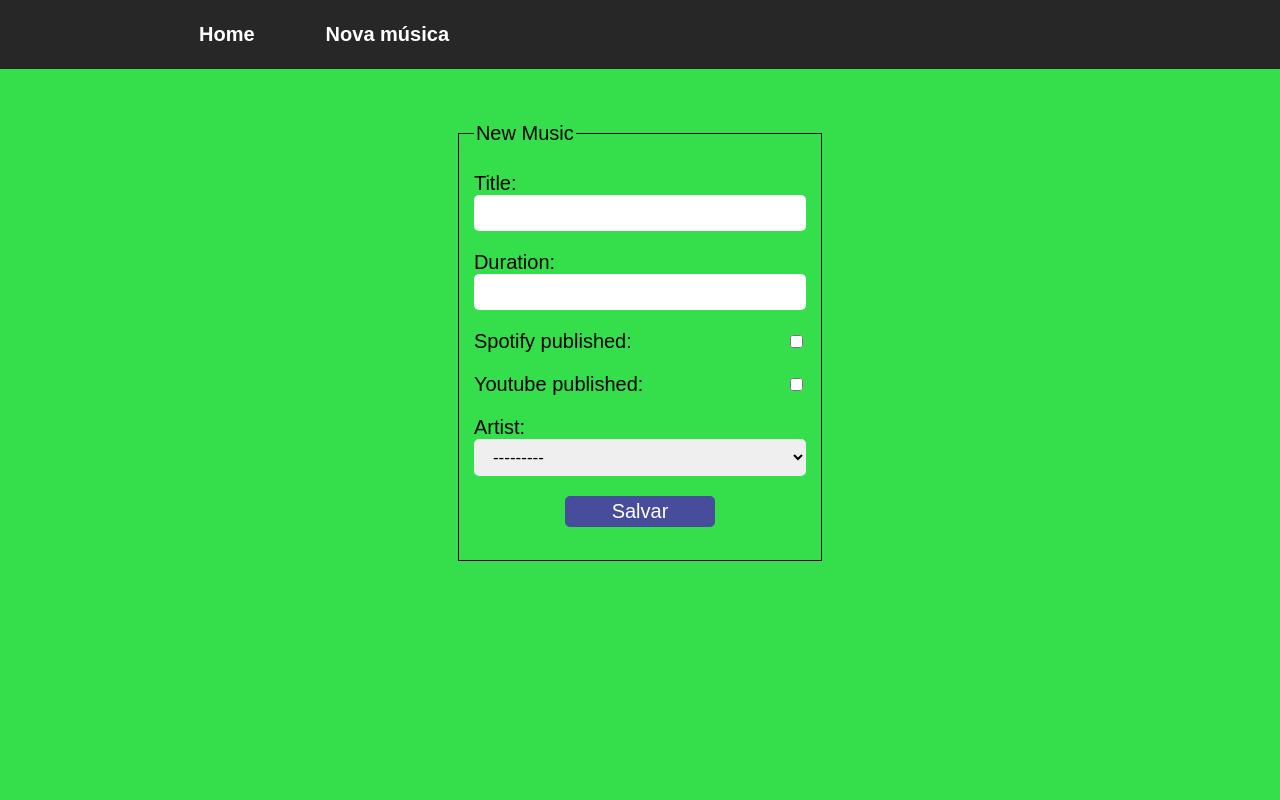
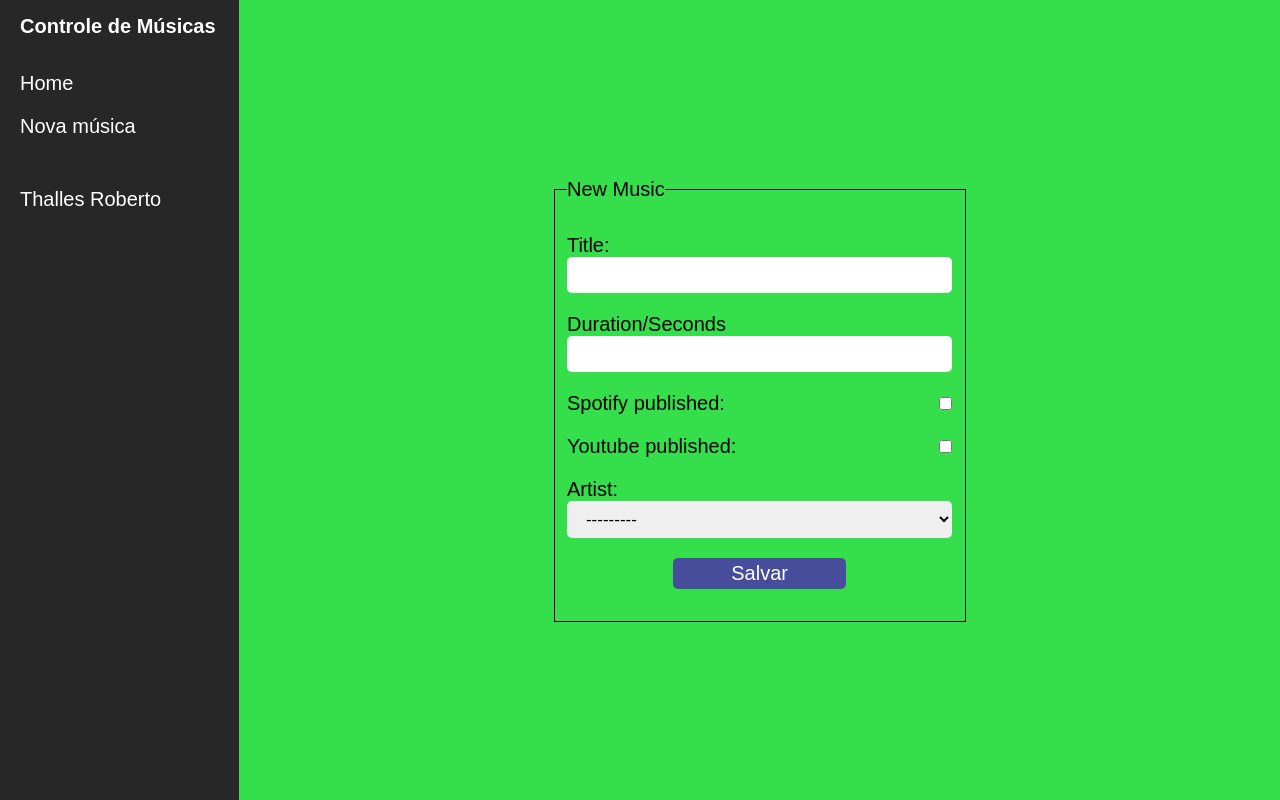
Before and after one commit to diogoss120/musics-control-with-django, a Django app: page /new/ in a window 1280 px wide. Run offline with Django 3.2, Linux system fonts and the light colour scheme; data comes from the database, SQL or seed files in the repository; both versions use the stored data as it was after the commit.

Commit message:
finalizando o projeto

```diff
--- a/musics/models.py
+++ b/musics/models.py
@@ -5,7 +5,7 @@ class Artist(models.Model):
     name = models.CharField(max_length=30)
     date_joined = models.DateTimeField()
 
-    def get_songs(self):
+    def get_songs(self) -> dict:
         conexao = sqlite3.connect('./db.sqlite3')
         cursor = conexao.cursor()
         cursor.execute("select * from musics_song where artist_id = "+str(self.id)+";")
@@ -23,7 +23,7 @@ class Artist(models.Model):
 
         return musics
 
-    def __str__(self):
+    def __str__(self) -> str:
         return self.name
 
     class Meta:
@@ -37,7 +37,7 @@ class Song(models.Model):
     youtube_published = models.BooleanField()
     artist = models.ForeignKey(Artist, on_delete=models.CASCADE)
 
-    def __str__(self):
+    def __str__(self) -> str:
         return self.title
 
     class Meta:
--- a/musics/static/css/style.css
+++ b/musics/static/css/style.css
@@ -1,49 +1,62 @@
-html, body {
-    margin: 0;
-    padding: 0;
+html,
+body {
     font-family: Arial, Helvetica, sans-serif;
     font-size: 20px;
-    /*height: 100%;*/
+    height: 100%;
     background-color: rgb(53, 223, 75);
 }
 
 * {
+    margin: 0;
+    padding: 0;
     box-sizing: border-box;
 }
 
-header {
+body {
+    display: flex;
+    flex-direction: row;
+}
+
+.barra {
+    overflow: auto;
     background: rgb(39, 39, 39);
+    width: 250px;
+    height: 100%;
+}
+
+.barra div {
+    padding: 15px 0 0 20px;
+}
+
+.barra div span {
+    text-align: center;
+    color: white;
+    font-weight: 700;
+}
+
+.container {
+    overflow: auto;
+    width: 85%;
+    height: 100%;
     display: flex;
-    justify-content: space-around;
-    flex-direction: row;
+    justify-content: center;
     align-items: center;
-    flex-wrap: wrap;
-    font-weight: 600;
+}
+
+li {
+    list-style: none;
+    /* superior | direita | inferior | esquerda */
+    padding: 10px 0 10px 20px;
+    cursor: pointer;
     color: white;
 }
 
-header {
-    padding: 8px;
+li:hover {
+    background: #000;
 }
 
-
-.geral{
-    height: 80%;
-}
-
-.container {
-    height: 82%;
-    display: flex;
-    justify-content: center;
-    align-items: center;
-    flex-direction: column;
-}
-.geral{
+ul {
     padding: 10% 0;
-}
-
-.form {
-    padding: 3% 0;
 }
 
 table {
@@ -55,7 +68,10 @@ table caption {
     font-weight: 700;
 }
 
-table, th, td, tr {
+table,
+th,
+td,
+tr {
     width: auto;
     border: 2px solid rgb(0, 0, 0);
     border-collapse: collapse;
@@ -67,14 +83,15 @@ table th {
     background-color: rgb(31, 172, 50);
 }
 
-.tr-artist:hover, .musics:hover {
+.tr-artist:hover,
+.musics:hover {
     background-color: rgb(0, 0, 0);
     cursor: pointer;
     color: white;
 }
 
 form {
-    min-width: 360px;
+    min-width: 400px;
     border: none;
     padding: 15px;
     background-color: inherit;
@@ -82,7 +99,9 @@ form {
     font-weight: 500;
 }
 
-form p, .buttons, .links{
+form p,
+.buttons,
+.links {
     display: flex;
     justify-content: space-between;
     flex-direction: row;
@@ -91,7 +110,9 @@ form p, .buttons, .links{
     margin: 20px 0;
 }
 
-form p select, form p input[type='text'], form p input[type="number"] {
+form p select,
+form p input[type='text'],
+form p input[type="number"] {
     padding: 8px 15px;
     outline: none;
     border: none;
@@ -101,15 +122,19 @@ form p select, form p input[type='text'], form p input[type="number"] {
     font-size: 17px;
 }
 
-form p.checkbox, form p.checkbox > *{
+form p.checkbox,
+form p.checkbox>* {
     cursor: pointer;
 }
 
 fieldset {
     border: 1px solid #000;
+    box-sizing: content-box;
+    padding: 3%;
 }
 
-.btnSubmit, .btnDelete {
+.btnSubmit,
+.btnDelete {
     cursor: pointer;
     min-width: 45%;
     background-color: rgb(71, 77, 155);
@@ -126,7 +151,8 @@ fieldset {
     background-color: rgb(131, 27, 27);
 }
 
-.buttons, .links {
+.buttons,
+.links {
     justify-content: space-around;
 }
 
@@ -136,30 +162,11 @@ a {
     text-decoration: none;
 }
 
-.cabecalho{
-    display: flex;
-    justify-content: space-between;
-    flex-direction: row;
-    align-items: center;
-    flex-wrap: wrap;
-    min-width: 250px;
-    text-align: left;
-    padding: 0;
-    margin: 15px 0;
+#url_new_song {
+    margin-bottom: 30px;
 }
 
-.title {
-    min-width: 250px;
-    text-align: right;
-    font-weight: 300;
-    font-size: 20px;
-}
-
-.cabecalho li{
-    list-style-type: none;
-}
-
-@media  (max-width: 400px){
+@media (max-width: 400px) {
     table {
         min-width: 150px;
     }
@@ -169,7 +176,10 @@ a {
         font-weight: 700;
     }
 
-    table, th, td, tr {
+    table,
+    th,
+    td,
+    tr {
         width: auto;
         border: 2px solid rgb(0, 0, 0);
         border-collapse: collapse;
--- /dev/null
+++ b/musics/static/javascript/base.js
@@ -0,0 +1,23 @@
+class Base{
+    constructor(){
+        this.events();
+    }
+
+    events(){
+        document.querySelectorAll('li.artist').forEach(el => {
+            el.addEventListener('click', e => {
+                window.location.href = `http://127.0.0.1:8000/musics/${el.dataset.id}`;
+            })
+        });
+
+        document.getElementById('url_new_song').addEventListener('click', () => {
+            window.location.href = `http://127.0.0.1:8000/new`;
+        });
+
+        document.getElementById('url_home').addEventListener('click', () => {
+            window.location.href = `http://127.0.0.1:8000`;
+        });
+    }
+}
+
+let base = new Base();
--- a/musics/static/javascript/form.js
+++ b/musics/static/javascript/form.js
@@ -5,47 +5,66 @@ class Form {
         this.form = document.querySelector('form');
         this.validacaoForm();
         this.eventosCheckbox();
+        this.ajustes();
     }
 
     validacaoForm() {
+        let msgSuccess = 'Música adicionada com sucesso!';
 
         if (this.btnDelete) {
 
-            this.btnDelete.addEventListener('click', e => {
+            msgSuccess = 'Música alterada com sucesso!';
+            this.btnDelete.addEventListener('click', event => {
                 let id = this.form.dataset.idmusic;
                 window.location.href = `http://127.0.0.1:8000/delete/${id}`;
                 alert('Música apagada com sucesso!');
             });
 
-            this.btnSubmit.addEventListener('click', e => {
+        }
 
-                if (this.formValido()) {
-                    alert('Música alterada com sucesso!');
-                } else {
-                    e.preventDefault()
-                }
-            });
+        this.btnSubmit.addEventListener('click', event => {
 
-        } else {
-            this.btnSubmit.addEventListener('click', e => {
-                alert('Música adicionada com sucesso!');
-            });
-        }
+            if (this.formValido(event)) {
+                alert(msgSuccess);
+            }
+
+        });
+
     }
 
-    formValido() {
+    ajustes(){
+        document.querySelector('label[for="id_duration"]').innerHTML = `Duration/Seconds`;
+    }
+
+    formValido(event) {
         let formValido = true;
-        this.form.querySelectorAll('input[type="text"], input[type="number"], select').forEach(el => {
+
+        this.form.querySelectorAll('input[type="text"]').forEach(el => {
 
             if (el.value == '') {
                 formValido = false;
             }
 
-            if (el.type == 'number' && parseInt(el.value) < 60) {
+        });
+
+        this.form.querySelectorAll('input[type="number"]').forEach(el => {
+            if (parseInt(el.value) < 60) {
+                event.preventDefault()
                 formValido = false;
-                alert('Não existe uma música com esse tempo de duração')
+                alert('Música com tempo de duração muito curto\nTem que ter acima de 1 minuto')
+            } else if (el.value == '') {
+                formValido = false;
             }
         });
+
+        this.form.querySelectorAll('select').forEach(el => {
+
+            if (el.value == '') {
+                formValido = false;
+            }
+
+        });
+
         return formValido;
     }
 
--- a/musics/static/javascript/home.js
+++ /dev/null
@@ -1,5 +0,0 @@
-document.querySelectorAll('.tr-artist').forEach(function (el) {
-    el.addEventListener('click', e => {
-        window.location.href = `http://127.0.0.1:8000/musics/${el.dataset.id}`;
-    })
-});
--- a/musics/templates/musics/base.html
+++ b/musics/templates/musics/base.html
@@ -13,26 +13,28 @@
 
 <body>
 
-    <header>
+    <div class="barra">
+        <div>
+            <span>Controle de Músicas</span>
+        </div>
         <ul class="cabecalho">
-            <li><a href=" {% url 'url_home' %} ">Home</a></li>
-            <li><a href=" {% url 'url_new_song' %} ">Nova música</a></li>
+            <li id="url_home">Home</li>
+            <li id="url_new_song">Nova música</li>
+            {% for artist in artists %}
+            <li class="artist" data-id="{{ artist.id }}"> {{ artist.name }} </li>
+            {% endfor %}
         </ul>
-        <span class="title"> <!-- {% block title %} {% endblock title %} --> </span class="">
-    </header>
 
+    </div>
 
     <main class="container">
-
         {% block conteudo %}
 
         {% endblock conteudo %}
-
     </main>
 
-    {% block script %}
-
-    {% endblock script %}
+    <script src=" {% static 'javascript/base.js' %}"></script>
+    {% block script %}{% endblock script %}
 
 </body>
 
--- a/musics/templates/musics/form.html
+++ b/musics/templates/musics/form.html
@@ -4,7 +4,6 @@
 
 {% block conteudo %}
 
-<div class="form">
 <form data-idMusic="{{ song.id }}" method="POST">
 
   <fieldset>
@@ -24,10 +23,8 @@
     </div>
   </fieldset>
 </form>
-</div>
+
 {% endblock conteudo %}
-
-{% block title %} Music {% endblock title %}
 
 {% block script %}
 <script src=" {% static 'javascript/form.js' %}"></script>
--- a/musics/templates/musics/musics.html
+++ b/musics/templates/musics/musics.html
@@ -2,7 +2,6 @@
 {% load static %}
 
 {% block conteudo %}
-<div class="geral">
 
 <table>
     <tbody>
@@ -20,7 +19,7 @@
             <td> {{ value.title}}</td>
             <td class="minutes">{{ value.duration}}</td>
             <td class="publicado">{{ value.spotify}}</td>
-                <td class="publicado" > {{ value.youtube }}</td>
+            <td class="publicado"> {{ value.youtube }}</td>
         </tr>
 
         {% endfor %}
@@ -28,10 +27,8 @@
     </tbody>
 </table>
 
-</div>
 {% endblock conteudo %}
 
-{% block title %} Musics {% endblock title %}
 
 {% block script %}
 <script src=" {% static 'javascript/musics.js' %}"></script>
--- a/musics/views.py
+++ b/musics/views.py
@@ -4,48 +4,63 @@ from .models import Artist, Song
 from .form import SongForm
 
 
-def home(request):
-    data = {'artists': Artist.objects.all()}
-
-    for artist in data['artists']:
+def get_artist() -> Artist:
+    #artists = Artist.objects.all()
+    artists = Artist.objects.order_by('name')
+    for artist in artists:
         temp_date = artist.date_joined.strftime("%d/%m/%Y")
         artist.date_joined = temp_date
+    return artists
+
+
+def home(request) -> render:
+    data = {'artists': get_artist()}
 
     return render(request, 'musics/home.html', data)
 
 
-def musics(request, id):
+def musics(request, id: int) -> render:
     data = {}
     artist = Artist.objects.get(pk=id)
     data['artist'] = artist
     data['musics'] = artist.get_songs()
+    data['artists'] = get_artist()
     return render(request, 'musics/musics.html', data)
 
 
-def new_song(request):
-    #com esses parâmetros posso usar o mesmo form para requisições GET e POST
+def new_song(request) -> render or redirect:
     form = SongForm(request.POST or None)
 
-    if request.method == "POST":
-        if form.is_valid():
-            form.save()
-            return redirect('url_home')
+    if request.method == "POST" and form.is_valid():
+        form.save()
+        return redirect('url_home')
 
-    return render(request, 'musics/form.html', {'form': form, 'message':'New Music'})
+    data = {}
+    data['form'] = form
+    data['message'] = 'New Music'
+    data['artists'] = get_artist()
+
+    return render(request, 'musics/form.html', data)
 
 
-def update_song(request, id):
+def update_song(request, id: int) -> render or redirect:
     song = Song.objects.get(pk=id)
     form = SongForm(request.POST or None, instance=song)
 
-    if request.method == 'POST':
-        if form.is_valid():
-            form.save()
-            return redirect('url_new_song')
+    if request.method == "POST" and form.is_valid():
+        form.save()
+        return redirect('url_new_song')
 
-    return render(request, 'musics/form.html', {'form': form, 'song': song, 'message':'Edit Music'})
+    data = {}
+    data['form'] = form
+    data['message'] = 'Edit Music'
+    data['artists'] = get_artist()
+    data['song'] = song
 
-def delete_song(request, id):
+    return render(request, 'musics/form.html', data)
+
+
+def delete_song(request, id: int) -> redirect:
     song = Song.objects.get(pk=id)
     song.delete()
     return redirect('url_home')
```
Also changed, not shown: musics/admin.py (+3 -4 lines), musics/static/javascript/musics.js (+23 -14 lines), musics/templates/musics/home.html (+2 -24 lines), README.md, db.sqlite3. Lines whose indentation alone changed are shown as unchanged.
